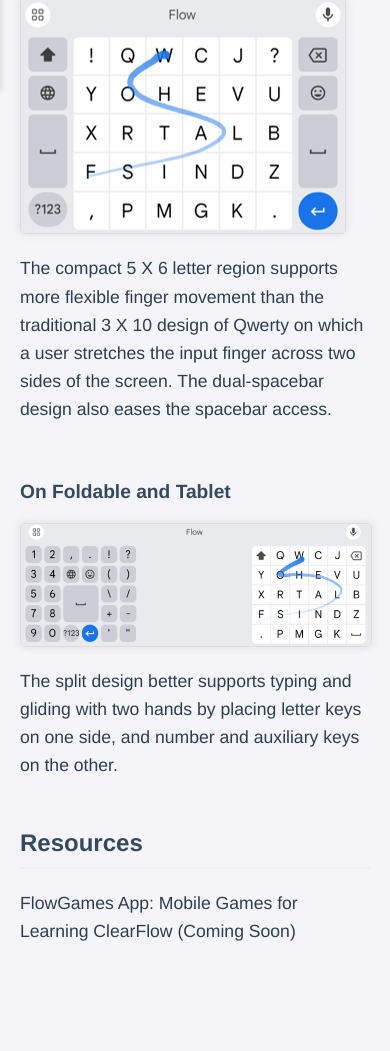
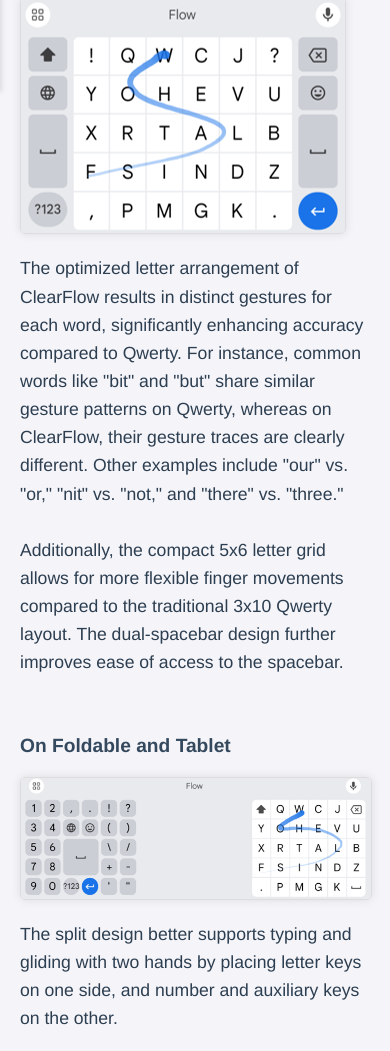
Before and after one commit to clearflowkeyboard/clearflowkeyboard.github.io, a plain HTML site: page index.html in a window 390 px wide. Shown: the part 792-1843 px from the top of the page. Before the commit the page ends 1777 px from the top, so only its background shows below. Drawn offline with Linux system fonts and the light colour scheme.

Commit message:
Revise explanation for Phone-sized ClearFlow

```diff
--- a/index.html
+++ b/index.html
@@ -163,10 +163,17 @@
         <h3>On Phone</h3>
         <img src="clearflow_phone.png" alt="ClearFlow layout on phone">
         <p>
-            The compact 5 X 6 letter region supports more flexible finger
-            movement than the traditional 3 X 10 design of Qwerty on which
-            a user stretches the input finger across two sides of the screen.
-            The dual-spacebar design also eases the spacebar access.
+            The optimized letter arrangement of ClearFlow results in distinct gestures for each word,
+            significantly enhancing accuracy compared to Qwerty.
+            For instance, common words like "bit" and "but" share similar gesture patterns on Qwerty,
+            whereas on ClearFlow, their gesture traces are clearly different. Other examples include
+            "our" vs. "or," "nit" vs. "not," and "there" vs. "three."
+            <br>
+            <br>
+            Additionally, the compact 5x6 letter grid allows for more flexible finger movements
+            compared to the traditional 3x10 Qwerty layout.
+            The dual-spacebar design further improves ease of access to the spacebar.
+
         </p>
         <br>
         <h3>On Foldable and Tablet</h3>
```
